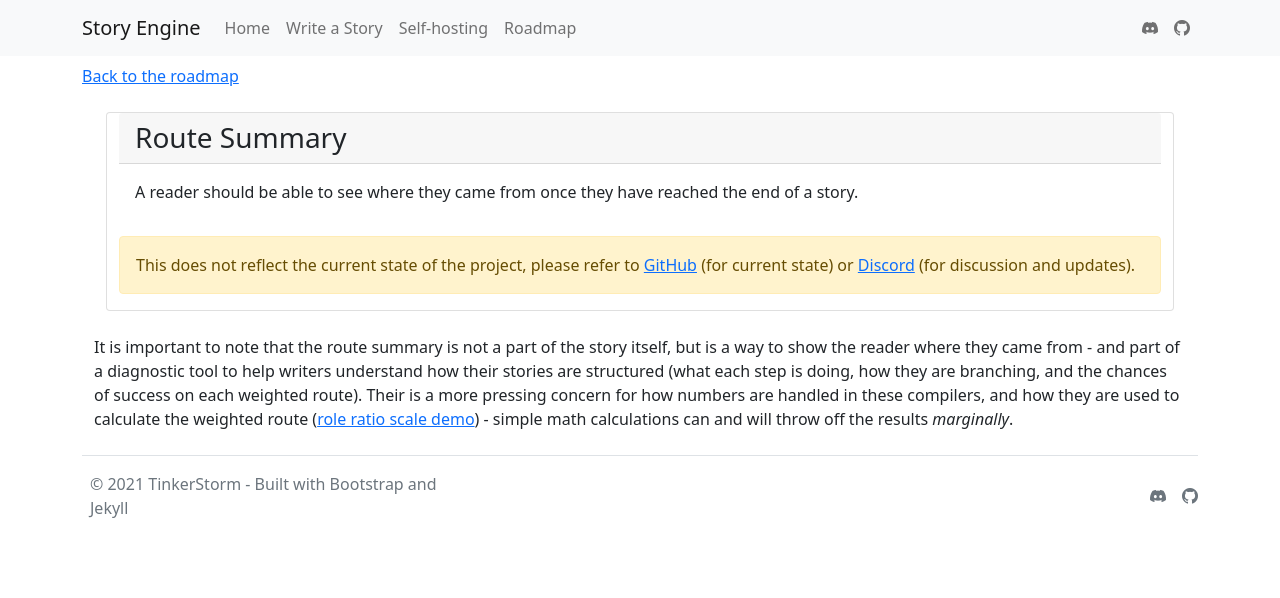
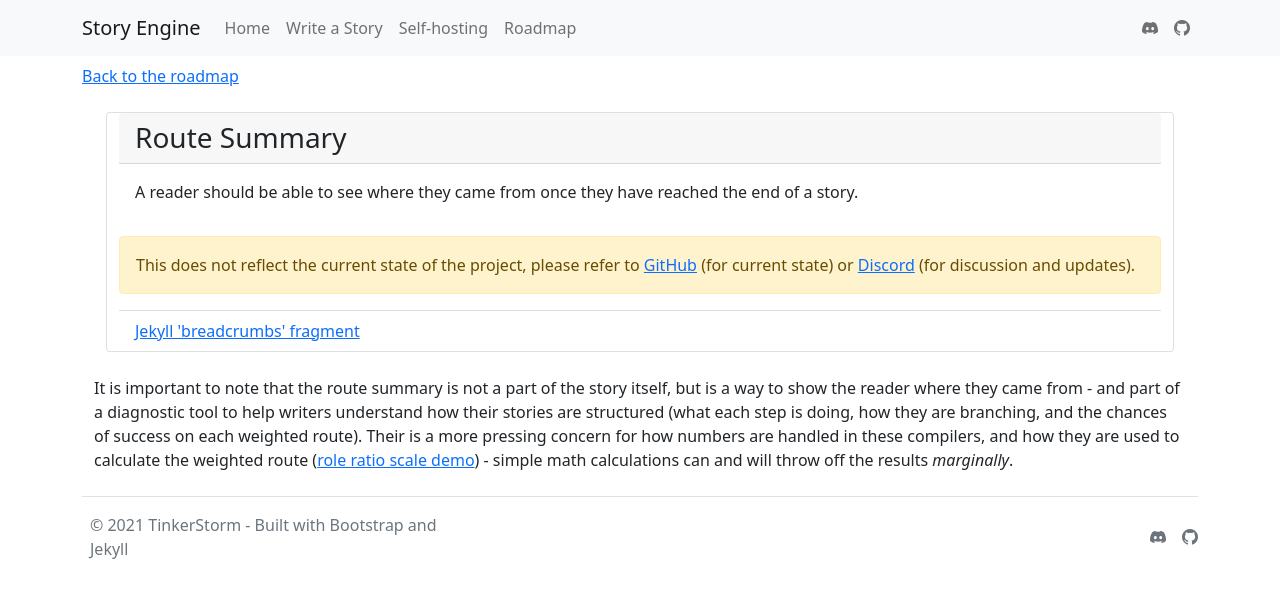
Before and after one commit to TinkerStorm/story-engine, a Jekyll site: the page built from docs/_goals/route-summary.md, in a window 1280 px wide. Shown: the top 598 px of the page. Built offline with Jekyll 4.4.1, drawn with Linux system fonts in a browser that asks for light colours; nearby versions of some CDN libraries.

Commit message:
Add breadcrumbs as an inspiration for 'route summary'

```diff
--- a/docs/_goals/route-summary.md
+++ b/docs/_goals/route-summary.md
@@ -3,6 +3,9 @@ title: Route Summary
 layout: goal
 description: A reader should be able to see where they came from once they have reached the end of a story.
 progress: 5
+links:
+  - label: Jekyll 'breadcrumbs' fragment
+    href: https://github.com/sudojunior/journey/blob/main/_includes/util/breadcrumbs.html
 ---
 
 It is important to note that the route summary is not a part of the story itself, but is a way to show the reader where they came from - and part of a diagnostic tool to help writers understand how their stories are structured (what each step is doing, how they are branching, and the chances of success on each weighted route). Their is a more pressing concern for how numbers are handled in these compilers, and how they are used to calculate the weighted route ([role ratio scale demo](https://sudojunior.github.io/2021/12/10/number-limits)) - simple math calculations can and will throw off the results *marginally*.
```
